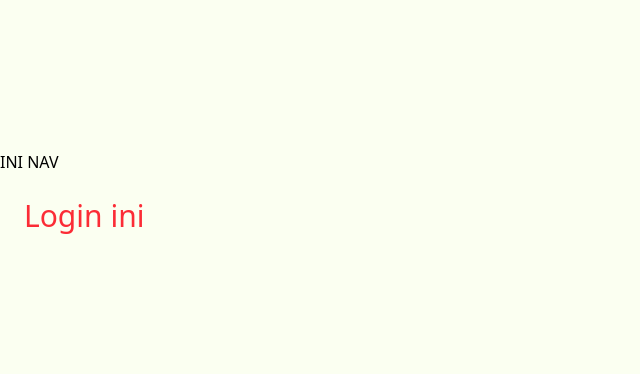
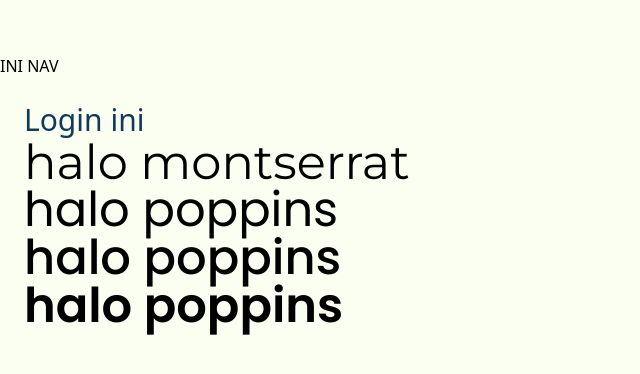
Before and after one commit to ShanellaChr/SIMON, a React (Vite) app: page / in a window 1280 px wide. Shown: the part 196-570 px from the top of the page, without its empty margins (0-640 px from the left). Built offline with nearby package versions, Linux system fonts and the light colour scheme.

Commit message:
add Font Type
Testing Font to Tailwind

```diff
--- a/index.html
+++ b/index.html
@@ -7,8 +7,13 @@
   <meta name="viewport" content="width=device-width, initial-scale=1.0" />
   <link rel="preconnect" href="https://fonts.googleapis.com">
   <link rel="preconnect" href="https://fonts.gstatic.com" crossorigin>
+  <link rel="preconnect" href="https://fonts.googleapis.com">
+  <link rel="preconnect" href="https://fonts.gstatic.com" crossorigin>
   <link
     href="https://fonts.googleapis.com/css2?family=Poppins:ital,wght@0,100;0,200;0,300;0,400;0,500;0,600;0,700;0,800;0,900;1,100;1,200;1,300;1,400;1,500;1,600;1,700;1,800;1,900&display=swap"
+    rel="stylesheet">
+  <link
+    href="https://fonts.googleapis.com/css2?family=Montserrat:ital,wght@0,100..900;1,100..900&family=Poppins:ital,wght@0,100;0,200;0,300;0,400;0,500;0,600;0,700;0,800;0,900;1,100;1,200;1,300;1,400;1,500;1,600;1,700;1,800;1,900&display=swap"
     rel="stylesheet">
   <title>SIMON</title>
 </head>
--- a/src/index.css
+++ b/src/index.css
@@ -26,6 +26,15 @@
 }
 
 
+/* FontType SIMON */
+.font-montserrat {
+  font-family: var(--font-montserrat);
+}
+
+.font-poppins {
+  font-family: var(--font-poppins);
+}
+
 body {
   margin: 0;
   display: flex;
--- a/src/pages/Login.jsx
+++ b/src/pages/Login.jsx
@@ -1,7 +1,14 @@
 export default function Login() {
   return (
     <div className="p-6">
-      <h1 className="text-3xl font-[var(--font-montserrat)] text-red-500">Login ini</h1>
+      <h1 className="text-3xl  text-(--color-SMnavy)">Login ini</h1>
+    <div>
+      <p className="text-black text-5xl font-montserrat">halo montserrat</p>
+      <p className="text-black text-5xl font-poppins font-normal">halo poppins</p>
+      <p className="text-black text-5xl font-poppins font-medium">halo poppins</p>
+      <p className="text-black text-5xl font-poppins font-semibold">halo poppins</p>
+
+    </div>
     </div>
   )
 }
```
